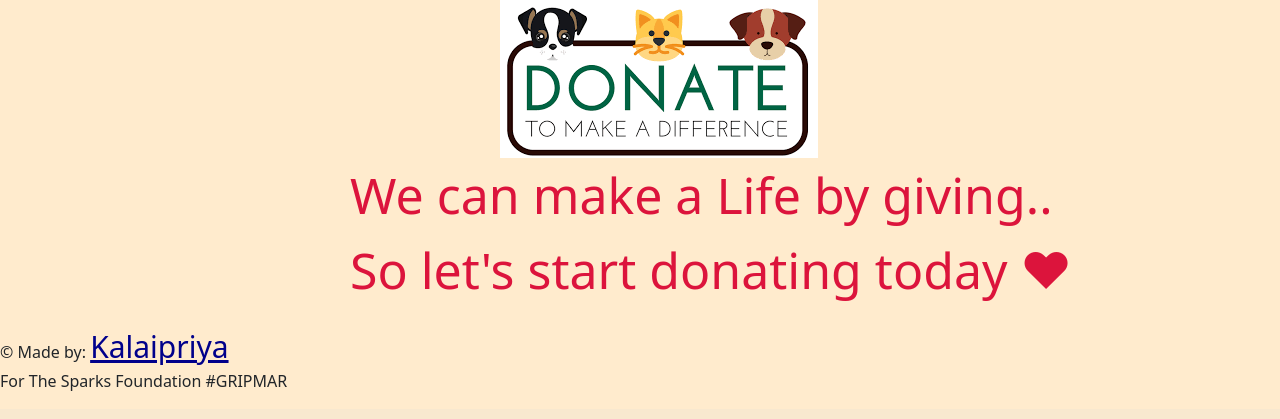
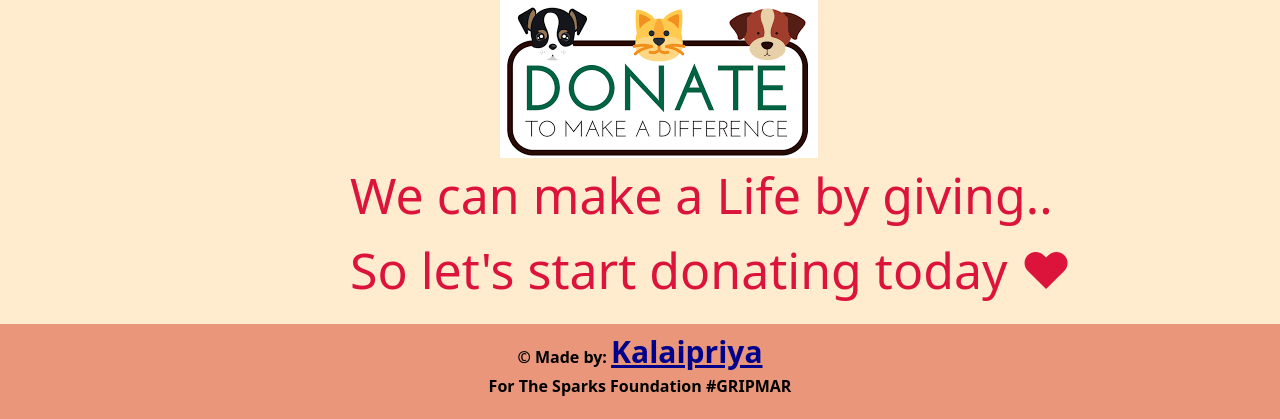
Before and after one commit to KalaipriyaB/happytails, a PHP site: page / in a window 1280 px wide. Shown: the part 1123-1542 px from the top of the page. Before the commit the page ends 1514 px from the top, so only its background shows below. Run offline with PHP 8.4, Linux system fonts and the light colour scheme; some libraries are stand-ins or nearby versions.

Commit message:
Update CSS.css

```diff
--- a/CSS.css
+++ b/CSS.css
@@ -33,6 +33,13 @@ body{
     color: #581845;
 }
 
+.footer {
+  text-align: center;
+  padding: 5px;
+  background-color: darksalmon;
+  color: black;
+  font-weight: 600;
+}
 .donate-img{
     margin-left:200px;
     padding-left: 300px;
```
